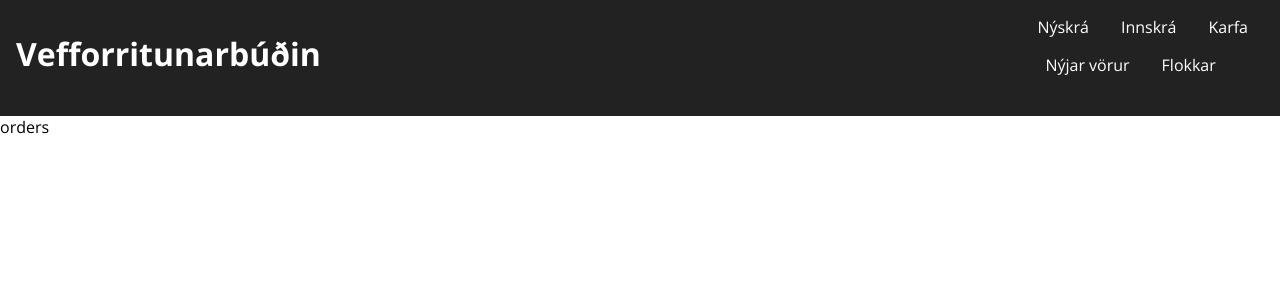
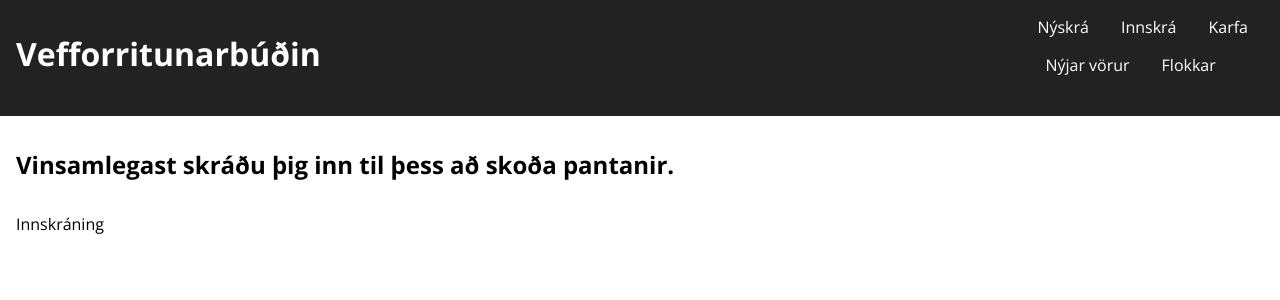
Before and after one commit to bjorgvinhall/Vefforritun2_Hopverkefni2, a React (Create React App) app: page /orders in a window 1280 px wide. Shown: the top 300 px of the page. Built offline with nearby package versions, Linux system fonts and the light colour scheme.

Commit message:
Bara hægt að skoða orders ef maður er skráður inn

```diff
--- a/src/routes/orders/Orders.tsx
+++ b/src/routes/orders/Orders.tsx
@@ -1,9 +1,29 @@
-import React from 'react';
+import React, { Fragment } from 'react';
+import { Link } from 'react-router-dom'
+import Helmet from 'react-helmet';
 
 import './Orders.scss';
 
 export default function Orders() {
+  const username = localStorage.getItem('username');
+
+  if (!username) {
+    return (
+      <Fragment>
+        <Helmet title="Pantanir" />
+        <div className="cart">
+          <h2>Vinsamlegast skráðu þig inn til þess að skoða pantanir.</h2>
+          <Link to="/login" className="register__linkToLogin">Innskráning</Link>
+        </div>
+      </Fragment>
+    );
+  }
   return (
-    <p>orders</p>
+    <Fragment>
+      <Helmet title="Pantanir" />
+      <div className="orders">
+        <p>orders</p>
+      </div>
+    </Fragment>
   );
 }
```
